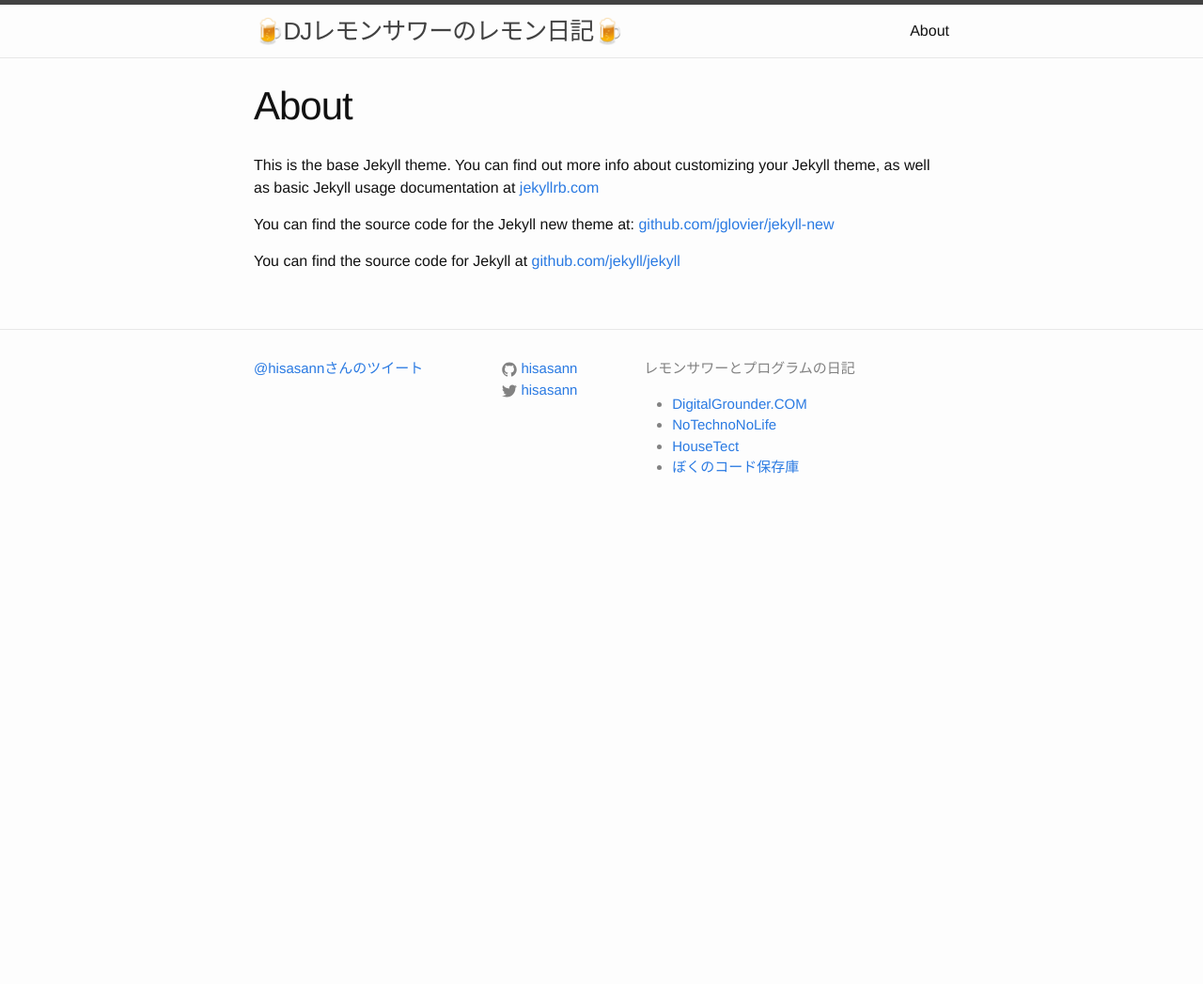
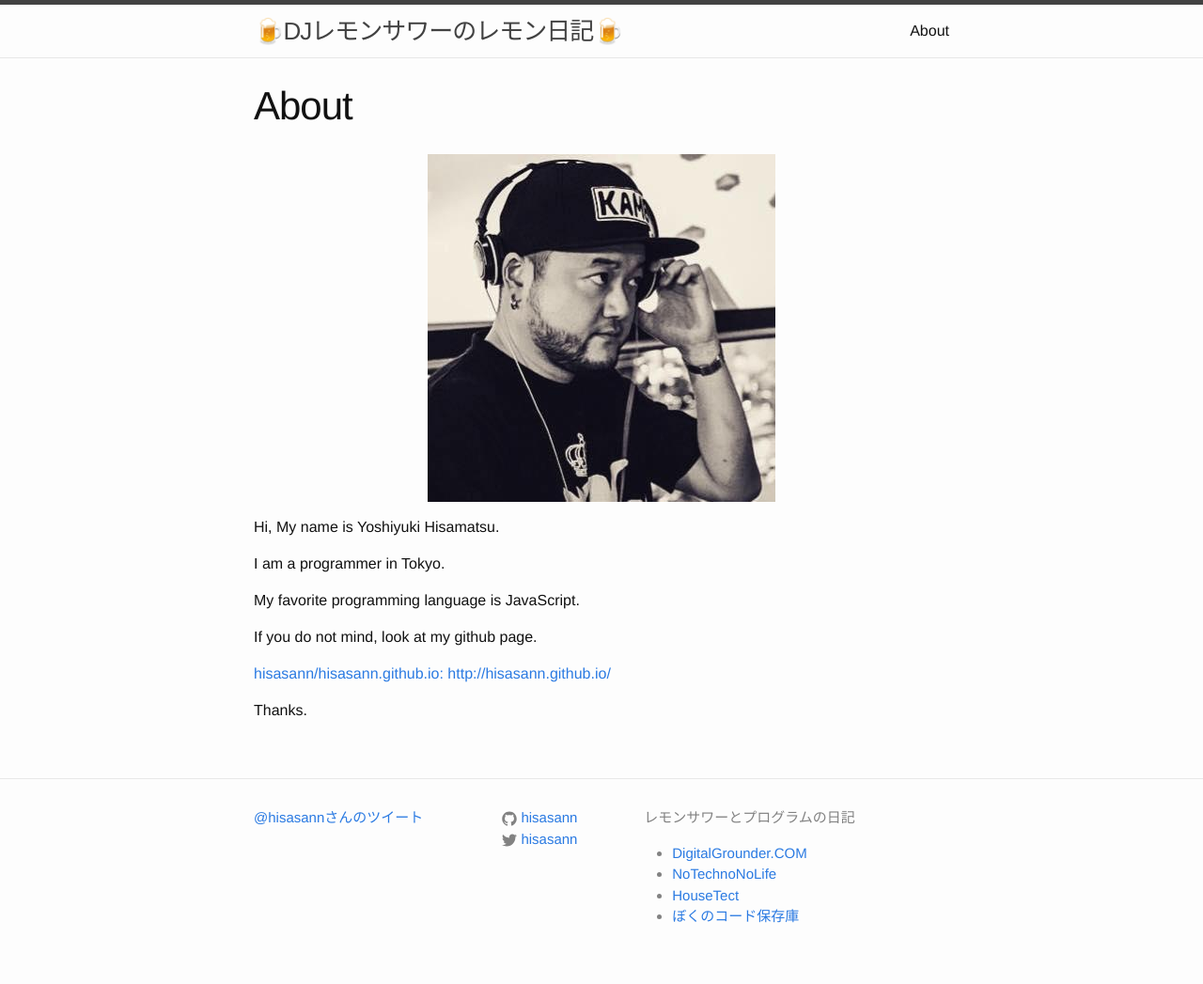
Before and after one commit to hisasann/hisasann.github.io, a Jekyll site: the page built from about.md, in a window 1280 px wide. Shown: the whole page at 94% size. Built offline with Jekyll 4.4.1, drawn with Linux system fonts in a browser that asks for light colours; comment, search, counter and statistics services are not loaded; before the commit the page ends 900 px from its top, so only the background shows below that.

Commit message:
Properly wrote about page

```diff
--- a/about.md
+++ b/about.md
@@ -4,8 +4,19 @@ title: About
 permalink: /about/
 ---
 
-This is the base Jekyll theme. You can find out more info about customizing your Jekyll theme, as well as basic Jekyll usage documentation at [jekyllrb.com](http://jekyllrb.com/)
+<p align="center">
+    <img src="{{ site.url }}/public/images/hisasann.jpg" alt="hisasann" />
+</p>
 
-You can find the source code for the Jekyll new theme at: [github.com/jglovier/jekyll-new](https://github.com/jglovier/jekyll-new)
 
-You can find the source code for Jekyll at [github.com/jekyll/jekyll](https://github.com/jekyll/jekyll)
+Hi, My name is Yoshiyuki Hisamatsu.
+
+I am a programmer in Tokyo.
+
+My favorite programming language is JavaScript.
+
+If you do not mind, look at my github page.
+
+[hisasann/hisasann.github.io: http://hisasann.github.io/](https://github.com/hisasann/hisasann.github.io)
+
+Thanks.
```
